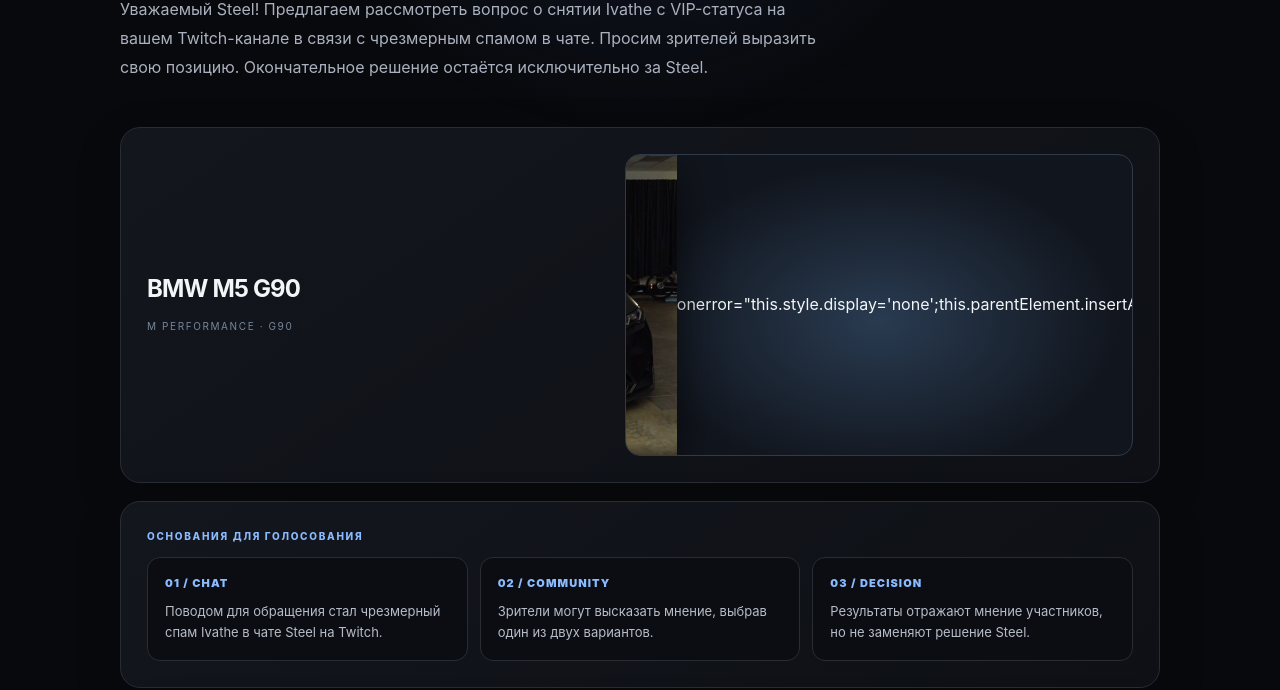
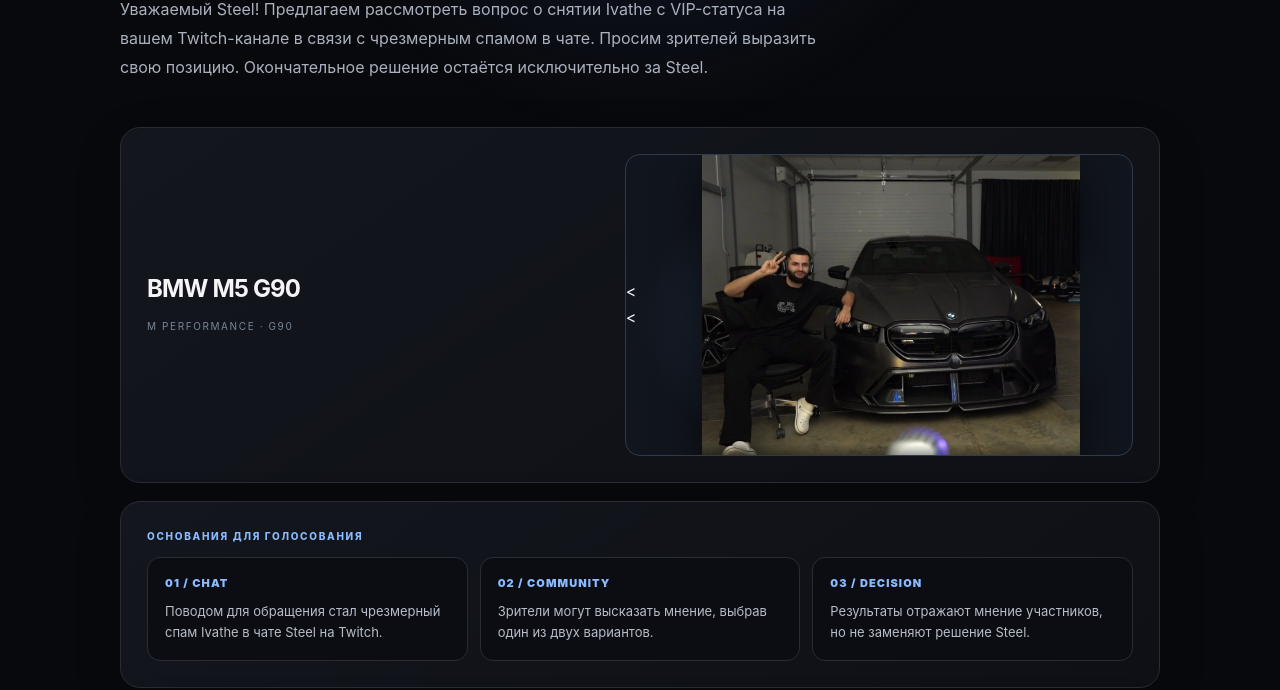
Before and after one commit to subopustolet-tech/ivathe-petition, a website: page index.html in a window 1280 px wide. Shown: the part 410-1100 px from the top of the page. Drawn offline with Linux system fonts and the light colour scheme; no server answers; files whose address does not match are found by name.

Commit message:
Update index.html

```diff
--- a/index.html
+++ b/index.html
@@ -183,9 +183,11 @@
       </div>
       <div class="car-frame">
         <
+<
 <img src="images/IMG_1439.jpeg" alt="BMW M5 G90">
 
-          onerror="this.style.display='none';this.parentElement.insertAdjacentHTML('beforeend','<p style=&quot;padding:20px;color:#aab1be;text-align:center;font-size:13px&quot;>Фото не загрузилось. Проверь имя файла в GitHub.</p>')">
+
+
       </div>
     </div>
   </section>
```
